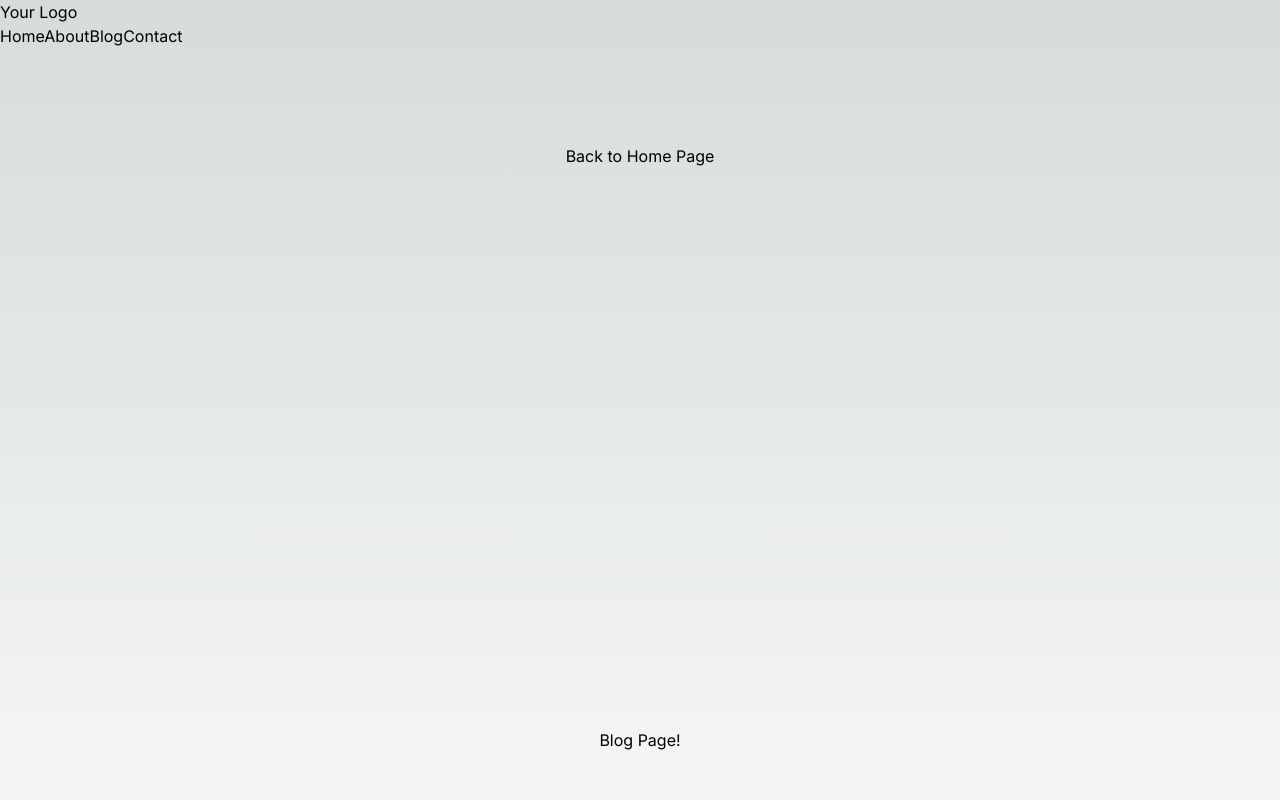
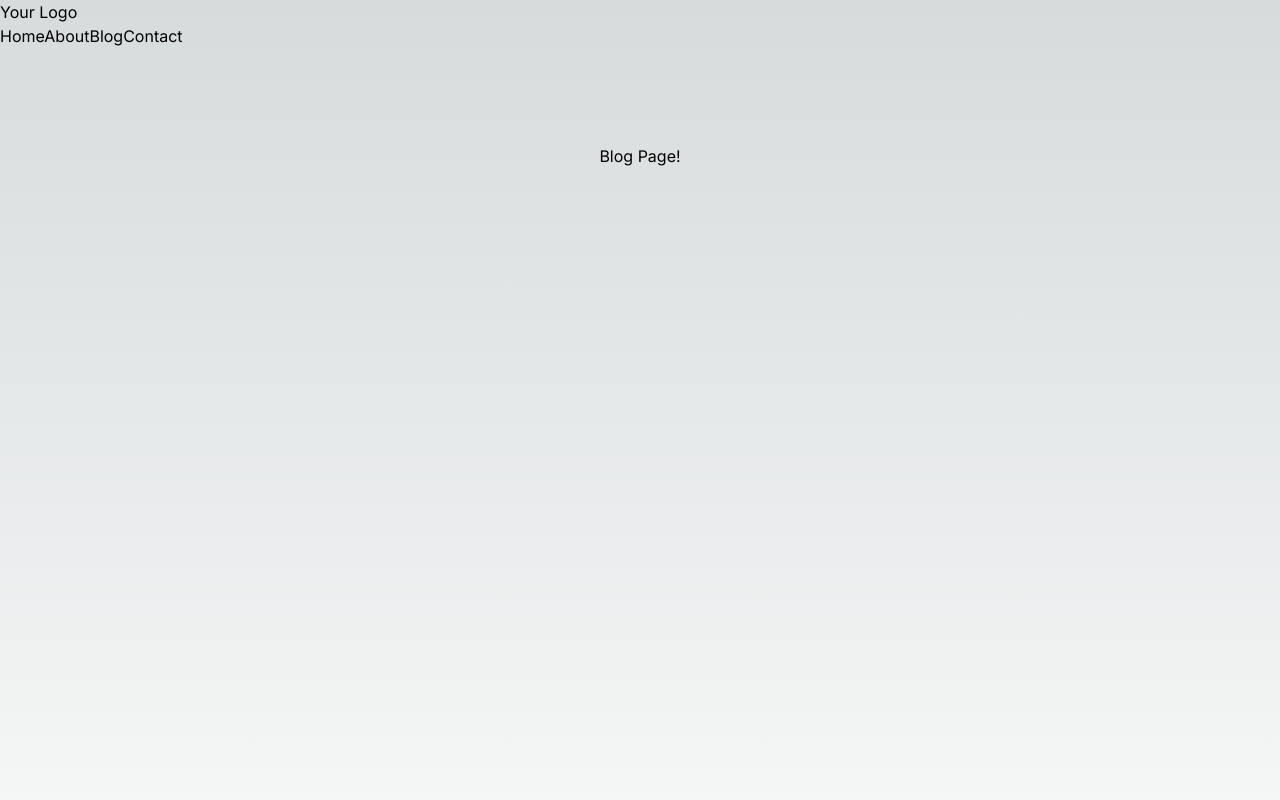
Before and after one commit to kadenjenson/translator-app, a Next.js app: page /blog in a window 1280 px wide. Shown: the top 800 px of the page. Built offline with nearby package versions, Linux system fonts and the light colour scheme.

Commit message:
updated blog page

```diff
--- a/src/app/blog/page.tsx
+++ b/src/app/blog/page.tsx
@@ -3,11 +3,6 @@ import Link from "next/link";
 export default function BlogPage()
 {
     return (
-        <>
-            <h1>
-                <Link href="/">Back to Home Page</Link>
-            </h1>
-            <h1>Blog Page!</h1>
-        </>
+        <h1>Blog Page!</h1>
     );
 };
```
